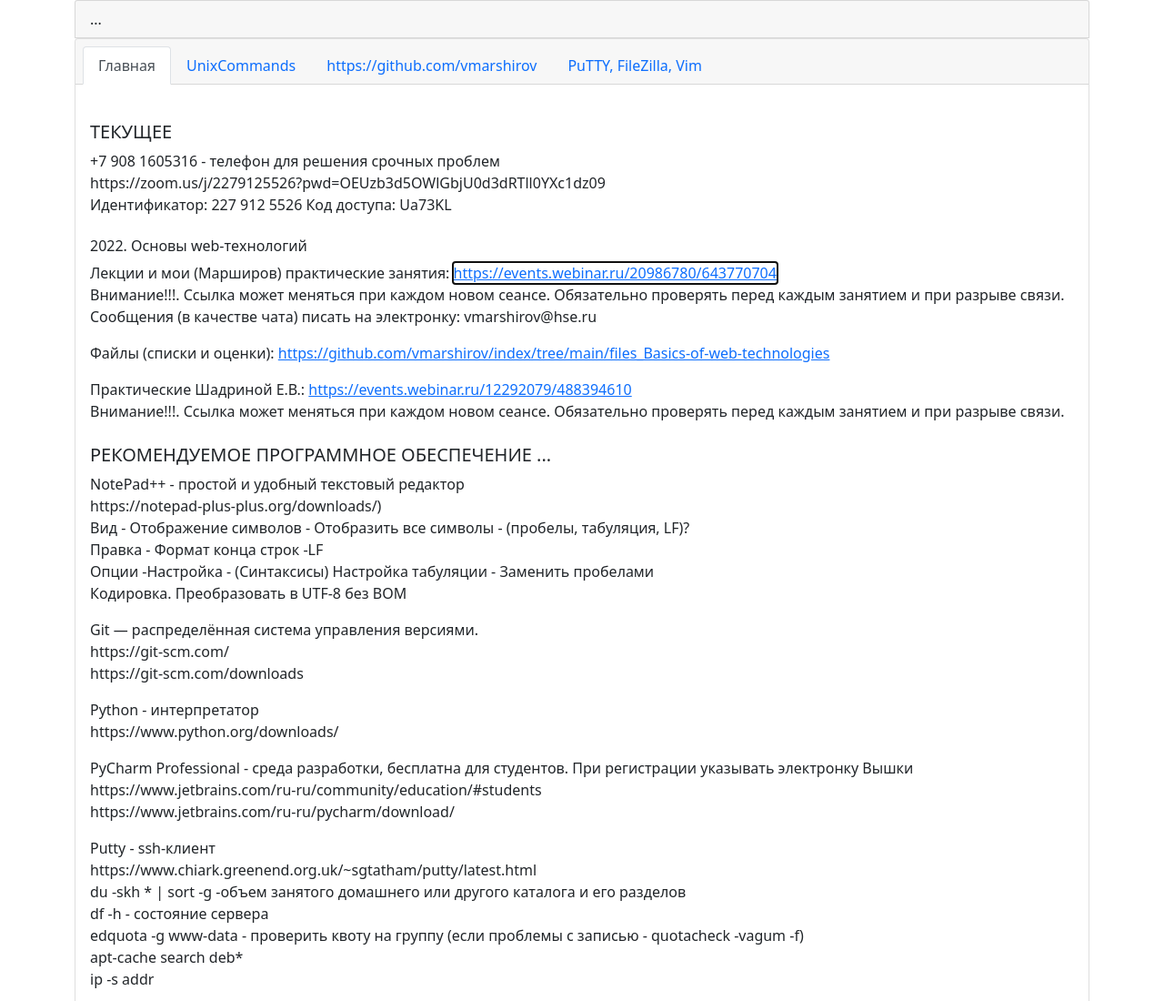
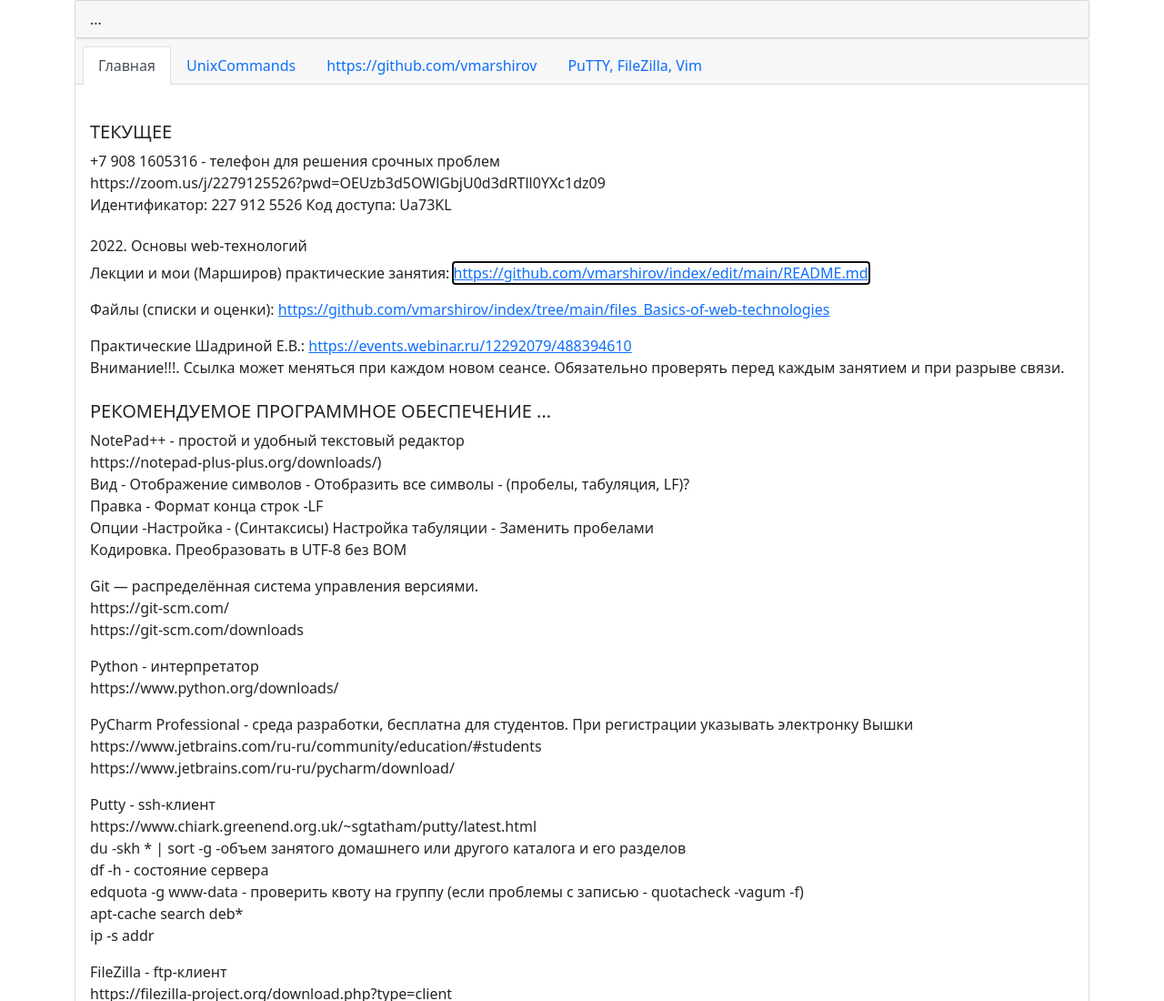
Before and after one commit to vmarshirov/index, a plain HTML site: page index.html in a window 1280 px wide. Shown: the top 1100 px of the page at 91% size. Drawn offline with nearby package versions, Linux system fonts and the light colour scheme.

Commit message:
Update index.html

```diff
--- a/index.html
+++ b/index.html
@@ -61,9 +61,7 @@
                 <h6>2022. Основы web-технологий</h6>
                 <div>
                     <p> Лекции и мои (Марширов) практические занятия: <a
-                            href="https://events.webinar.ru/20986780/643770704" autofocus>https://events.webinar.ru/20986780/643770704</a>
-                        <br>Внимание!!!. Ссылка может меняться при каждом новом сеансе. Обязательно проверять перед    каждым занятием и при разрыве связи.
-                        <br> Сообщения (в качестве чата) писать на электронку: vmarshirov@hse.ru
+                            href="https://github.com/vmarshirov/index/edit/main/README.md" autofocus>https://github.com/vmarshirov/index/edit/main/README.md</a>
                     </p>
                     <p>Файлы (списки и оценки): <a
                             href="https://github.com/vmarshirov/index/tree/main/files_Basics-of-web-technologies" autofocus>https://github.com/vmarshirov/index/tree/main/files_Basics-of-web-technologies</a>
```
